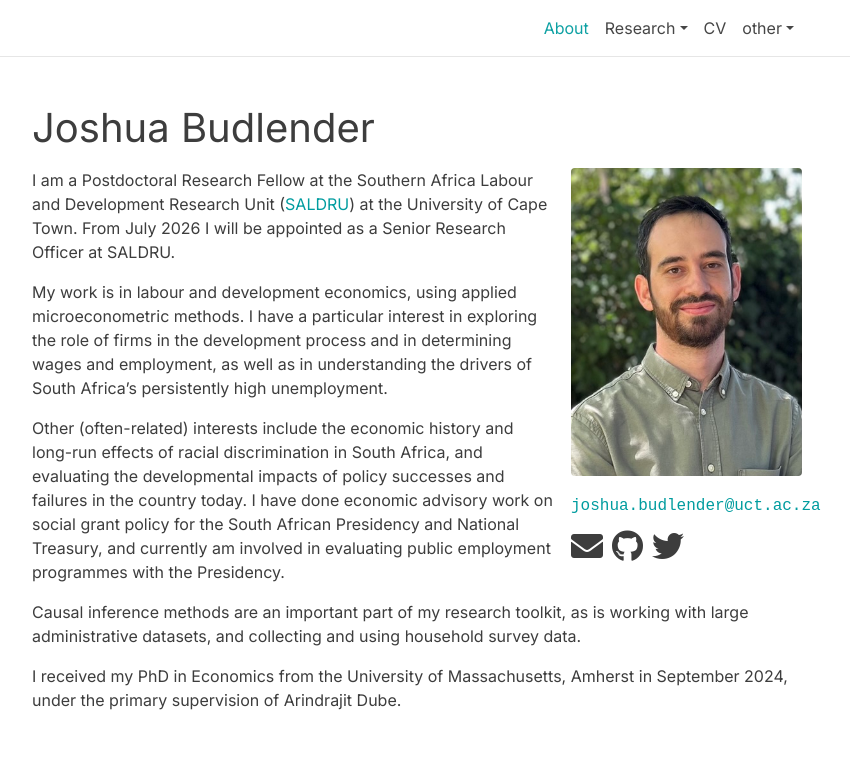
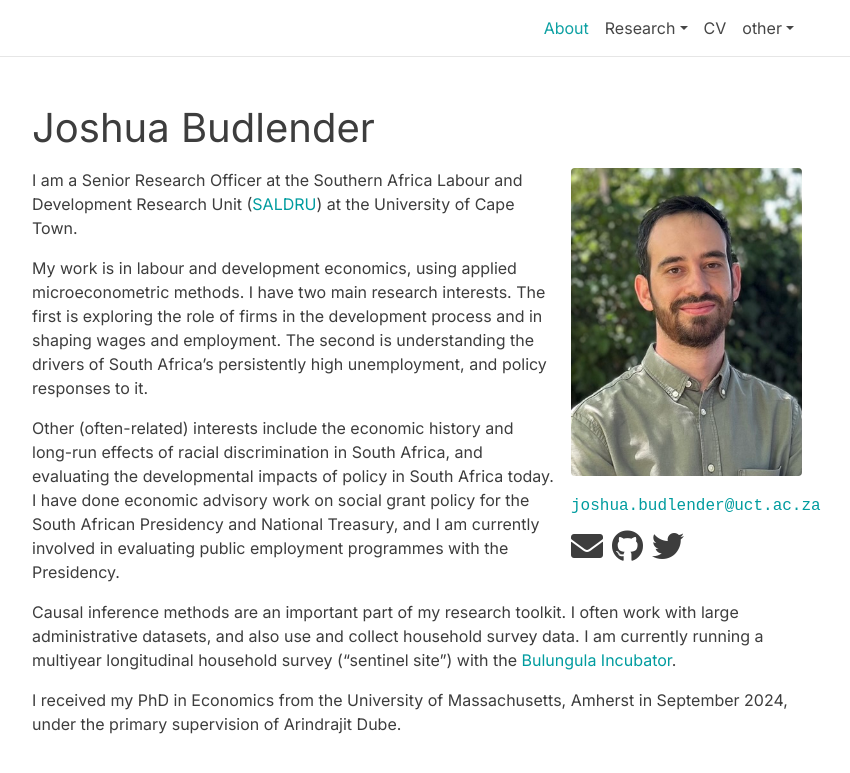
Before and after one commit to jbudlender/jbudlender.github.io, a Jekyll site: the page built from _pages/about.md, in a window 1280 px wide. Shown: the top 773 px of the page, without its empty margins (223-1073 px from the left). Built offline with Jekyll 4.4.1, drawn with Linux system fonts in a browser that asks for light colours; full-size pictures stand in for the smaller copies a plugin makes; comment, search, counter and statistics services are not loaded; a style sheet for code colours, icons or effects is not loaded.

Commit message:
SRO and minor wording stuff

```diff
--- a/_pages/about.md
+++ b/_pages/about.md
@@ -26,12 +26,12 @@
 
  -->
 
-I am a Postdoctoral Research Fellow at the Southern Africa Labour and Development Research Unit ([SALDRU](https://www.saldru.uct.ac.za/)) at the University of Cape Town. From July 2026 I will be appointed as a Senior Research Officer at SALDRU.
+I am a Senior Research Officer at the Southern Africa Labour and Development Research Unit ([SALDRU](https://www.saldru.uct.ac.za/)) at the University of Cape Town.
 
-My work is in labour and development economics, using applied microeconometric methods. I have a particular interest in exploring the role of firms in the development process and in determining wages and employment, as well as in understanding the drivers of South Africa's persistently high unemployment.
+My work is in labour and development economics, using applied microeconometric methods. I have two main research interests. The first is exploring the role of firms in the development process and in shaping wages and employment. The second is understanding the drivers of South Africa's persistently high unemployment, and policy responses to it.
 
-Other (often-related) interests include the economic history and long-run effects of racial discrimination in South Africa, and evaluating the developmental impacts of policy successes and failures in the country today. I have done economic advisory work on social grant policy for the South African Presidency and National Treasury, and currently am involved in evaluating public employment programmes with the Presidency.
+Other (often-related) interests include the economic history and long-run effects of racial discrimination in South Africa, and evaluating the developmental impacts of policy in South Africa today. I have done economic advisory work on social grant policy for the South African Presidency and National Treasury, and I am currently involved in evaluating public employment programmes with the Presidency.
 
-Causal inference methods are an important part of my research toolkit, as is working with large administrative datasets, and collecting and using household survey data.
+Causal inference methods are an important part of my research toolkit. I often work with large administrative datasets, and also use and collect household survey data. I am currently running a multiyear longitudinal household survey ("sentinel site") with the [Bulungula Incubator](https://bulungulaincubator.org).
 
 I received my PhD in Economics from the University of Massachusetts, Amherst in September 2024, under the primary supervision of Arindrajit Dube.
```
Also changed, not shown: _pages/working.md (+2 -2 lines), 1 other file.
